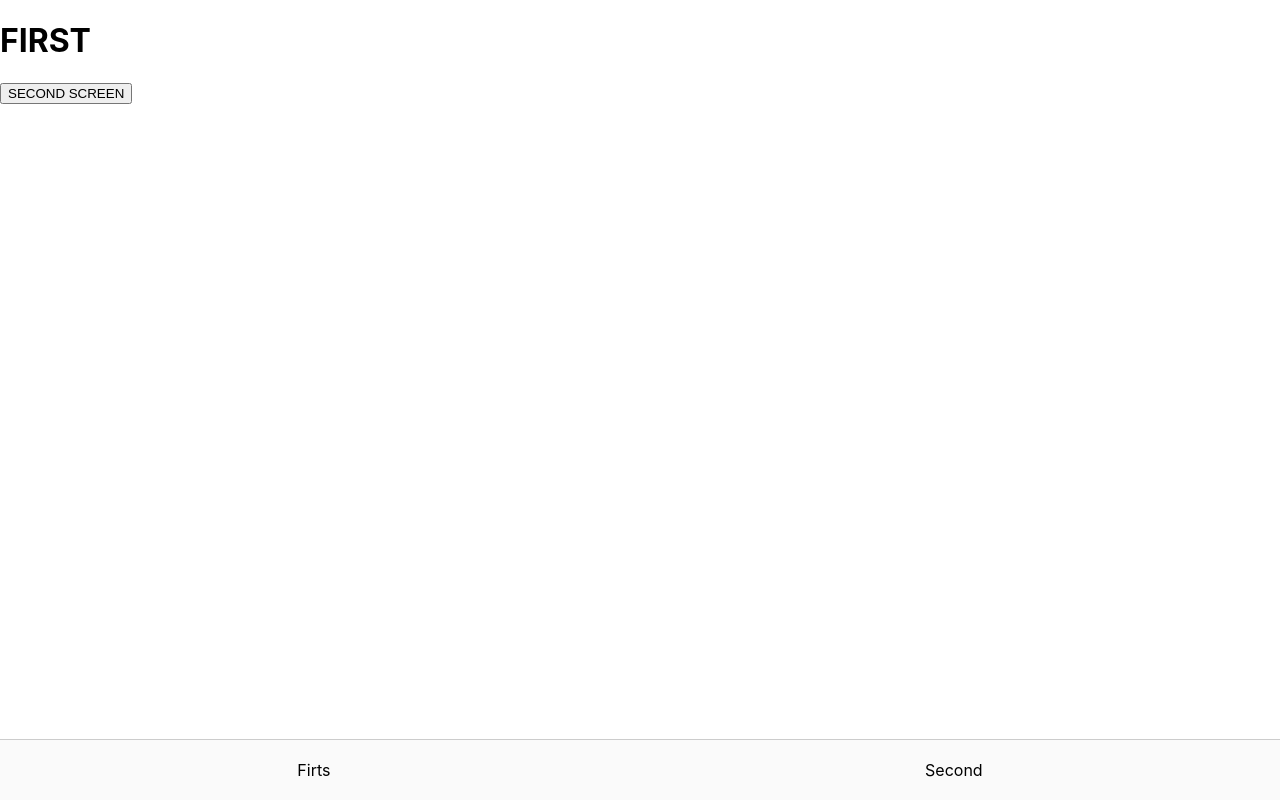
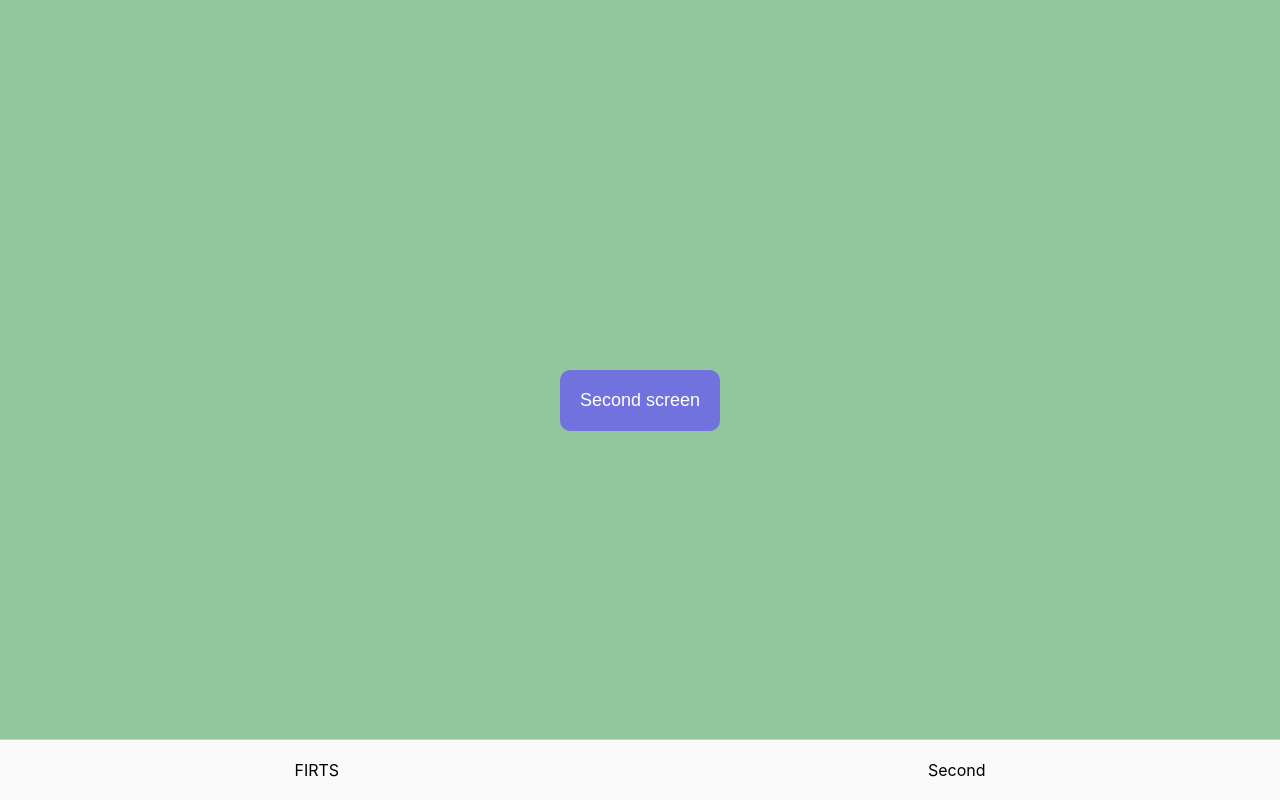
Before and after one commit to skilldill/react-mobile-navigation, a React (Create React App) app: page / in a window 1280 px wide. Built offline with nearby package versions, Linux system fonts and the light colour scheme.

Commit message:
add example

```diff
--- a/src/App.tsx
+++ b/src/App.tsx
@@ -1,98 +1,9 @@
 import React from 'react';
-
-import { MobileNavigation, useStackNavigation } from './MobileNavigation';
-import { Stack, StackScreen } from './StackNavigation';
-import {Tab, Tabs} from "./TabNavigation"
-
-const FirstScreen = () => {
-  const history = useStackNavigation("firstStack");
-
-  return (
-    <div>
-      <h1>FIRST</h1>
-
-      <button onClick={() => history.push('second')}>
-        SECOND SCREEN
-      </button>
-    </div>
-  )
-}
-
-const SecondScreen = () => {
-  const history = useStackNavigation("firstStack");
-
-  return (
-    <div>
-      <h1>SECOND</h1>
-
-      <button onClick={history.back}>
-        BACK
-      </button>
-
-      <button onClick={() => history.push('third')}>
-        THIRD SCREEN
-      </button>
-    </div>
-  )
-}
-
-const ThridScreen = () => {
-  const history = useStackNavigation("firstStack");
-
-  return (
-    <div>
-      <h1>THIRD</h1>
-
-      <button onClick={history.back}>
-        BACK
-      </button>
-    </div>
-  )
-}
+import { ExampleApp } from './example';
 
 function App() {
   return (
-      <MobileNavigation platform="ios">
-        <Tabs>
-          <Tab title="First" titleActive="Firts">
-            <Stack name="firstStack">
-
-              <StackScreen name="first">
-                <FirstScreen />
-              </StackScreen>
-
-              <StackScreen name="second">
-                <SecondScreen />
-              </StackScreen>
-
-              <StackScreen name="third">
-                <ThridScreen />
-              </StackScreen>
-
-            </Stack>
-          </Tab>
-
-          <Tab title="Second" titleActive="Second">
-            <Stack name="secondStack">
-
-              <StackScreen name="first">
-                <FirstScreen />
-              </StackScreen>
-
-              <StackScreen name="second">
-                <SecondScreen />
-              </StackScreen>
-
-              <StackScreen name="third">
-                <ThridScreen />
-              </StackScreen>
-
-            </Stack>
-          </Tab>
-        </Tabs>
-
-
-      </MobileNavigation>
+     <ExampleApp />
   );
 }
 
--- a/src/TabNavigation/Tab.tsx
+++ b/src/TabNavigation/Tab.tsx
@@ -2,6 +2,7 @@ import React, {FC} from "react";
 import styles from "./TabNavigation.module.css";
 
 interface TabProps {
+    name: string,
     title: React.ReactNode,
     titleActive: React.ReactNode,
 }
--- /dev/null
+++ b/src/example/ExampleApp.tsx
@@ -0,0 +1,12 @@
+import React from "react";
+import { MobileNavigation } from "../MobileNavigation";
+
+import { Navigation } from "./Navigation";
+
+export const ExampleApp = () => {
+    return (
+        <MobileNavigation>
+            <Navigation />
+        </MobileNavigation>
+    )
+}
--- /dev/null
+++ b/src/example/Navigation.tsx
@@ -0,0 +1,47 @@
+import React from "react";
+
+import {useMobileNavigation} from "../MobileNavigation";
+import {Tabs, Tab} from "../TabNavigation";
+import {Stack, StackScreen} from "../StackNavigation";
+
+import { FirstScreen, SecondScreen, ThirdScreen } from "./screens";
+
+export const Navigation = () => {
+    const {changeStack} = useMobileNavigation();
+
+    return (
+        <Tabs onChange={changeStack}>
+            <Tab name="firstStack" title="First" titleActive="FIRTS">
+                <Stack name="firstStack">
+                    <StackScreen name="home">
+                        <FirstScreen stackName="firstStack" />
+                    </StackScreen>
+
+                    <StackScreen name="settings">
+                        <SecondScreen stackName="firstStack" />
+                    </StackScreen>
+
+                    <StackScreen name="profile">
+                        <ThirdScreen stackName="firstStack" />
+                    </StackScreen>
+                </Stack>
+            </Tab>
+
+            <Tab name="secondStack" title="Second" titleActive="SECOND">
+                <Stack name="secondStack">
+                    <StackScreen name="home">
+                        <FirstScreen stackName="secondStack" />
+                    </StackScreen>
+
+                    <StackScreen name="settings">
+                        <SecondScreen stackName="secondStack" />
+                    </StackScreen>
+
+                    <StackScreen name="help">
+                        <ThirdScreen stackName="secondStack" />
+                    </StackScreen>
+                </Stack>
+            </Tab>
+        </Tabs>
+    )
+}
--- /dev/null
+++ b/src/example/index.ts
@@ -0,0 +1 @@
+export * from "./ExampleApp";
--- /dev/null
+++ b/src/example/screens/FirstScreen.tsx
@@ -0,0 +1,22 @@
+import React, { FC } from "react";
+import {useStackNavigation} from "../../MobileNavigation";
+import cn from "classnames";
+
+import {ScreenProps} from "./Screen.model";
+import styles from "./screens.module.css";
+
+export const FirstScreen: FC<ScreenProps> = ({stackName}) => {
+    const history = useStackNavigation(stackName);
+
+    const handleClick = () => {
+        history.push('settings');
+    }
+
+    return (
+        <div className={cn([styles.screen, styles.firstScreen])}>
+            <button className={styles.screenButton} onClick={handleClick}>
+                Second screen
+            </button>
+        </div>
+    )
+}
--- /dev/null
+++ b/src/example/screens/Screen.model.ts
@@ -0,0 +1,3 @@
+export interface ScreenProps {
+    stackName: string
+}
--- /dev/null
+++ b/src/example/screens/SecondScreen.tsx
@@ -0,0 +1,22 @@
+import React, { FC } from "react";
+import {useStackNavigation} from "../../MobileNavigation";
+import cn from "classnames";
+
+import {ScreenProps} from "./Screen.model";
+import styles from "./screens.module.css";
+
+export const SecondScreen: FC<ScreenProps> = ({stackName}) => {
+    const history = useStackNavigation(stackName);
+
+    const handleClick = () => {
+        history.push('profile');
+    }
+
+    return (
+        <div className={cn([styles.screen, styles.secondScreen])}>
+            <button className={styles.screenButton} onClick={handleClick}>
+                Thrid screen
+            </button>
+        </div>
+    )
+}
--- /dev/null
+++ b/src/example/screens/ThirdScreen.tsx
@@ -0,0 +1,18 @@
+import React, { FC } from "react";
+import {useStackNavigation} from "../../MobileNavigation";
+import cn from "classnames";
+
+import {ScreenProps} from "./Screen.model";
+import styles from "./screens.module.css";
+
+export const ThirdScreen: FC<ScreenProps> = ({stackName}) => {
+    const history = useStackNavigation(stackName);
+
+    return (
+        <div className={cn([styles.screen, styles.thirdScreen])}>
+            <button className={styles.screenButton} onClick={history.back}>
+                Back
+            </button>
+        </div>
+    )
+}
--- /dev/null
+++ b/src/example/screens/index.ts
@@ -0,0 +1,3 @@
+export * from "./FirstScreen";
+export * from "./SecondScreen";
+export * from "./ThirdScreen";
--- /dev/null
+++ b/src/example/screens/screens.module.css
@@ -0,0 +1,27 @@
+.screen {
+    height: 100%;
+    display: flex;
+    justify-content: center;
+    align-items: center;
+}
+
+.screenButton {
+    background-color: rgb(114, 114, 223);
+    color: #fff;
+    border: none;
+    border-radius: 10px;
+    padding: 20px;
+    font-size: 18px;
+}
+
+.firstScreen {
+    background-color: rgb(146, 199, 158);
+}
+
+.secondScreen {
+    background-color: rgb(199, 146, 146);
+}
+
+.thirdScreen {
+    background-color: rgb(146, 171, 199);
+}
```
